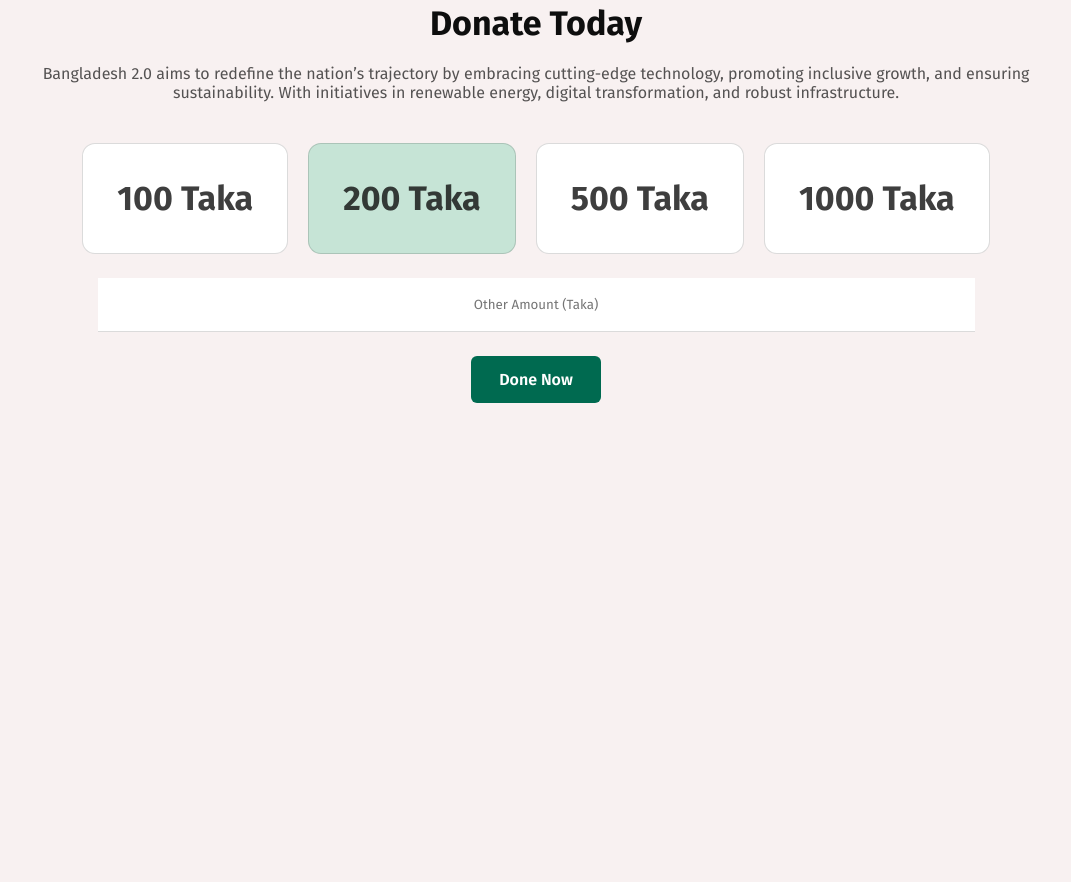
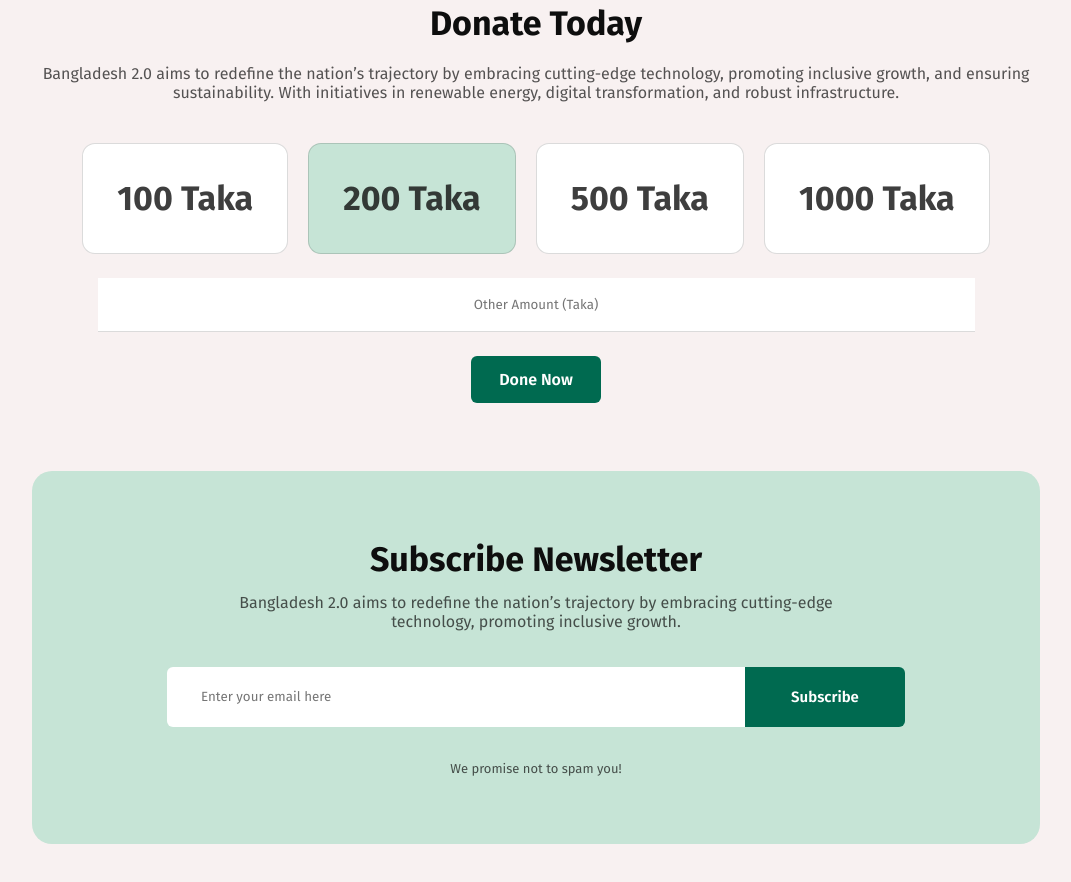
Before and after one commit to srsshawon/assignment-1, a plain HTML site: page index.html in a window 1280 px wide. Shown: the part 2405-3287 px from the top of the page, without its empty margins (104-1175 px from the left). Before the commit the page ends 2876 px from the top, so only its background shows below. Drawn offline with Linux system fonts and the light colour scheme.

Commit message:
added newsletter section and hover effects

```diff
--- a/index.html
+++ b/index.html
@@ -95,6 +95,17 @@
             <input type="text" class="input" name="" id="Taka" placeholder="Other Amount (Taka)">
             <button class="news-btn con-btn">Done Now</button>
         </section>
+        <section class="newsletter">
+            <div class="newsletter-head">
+                <h3 class="section-title">Subscribe Newsletter</h3>
+                <p class="section-description donate-description">Bangladesh 2.0 aims to redefine the nation’s trajectory by embracing cutting-edge<br> technology, promoting inclusive growth.</p>
+            </div>
+            <div class="newsletter-input">
+                <input type="email" name="email" id="email" placeholder="Enter your email here">
+                <button class="newsletter-btn">Subscribe</button>
+            </div>
+            <p class="newsletter-motto">We promise not to spam you!</p>
+        </section>
     </main>
     <footer>
 
--- a/styles/style.css
+++ b/styles/style.css
@@ -8,6 +8,19 @@
 }
 body{
     background-color: rgb(248, 241,241);
+}
+
+/* hover effects */
+
+.card-1:hover, .card-2:hover, .card-3:hover{
+    background-color: white;
+}
+.donate-btn:hover{
+    background-color: lightblue;
+}
+
+.btn-primary:hover, .btn-secondery:hover, .card-btn:hover, .news-btn:hover, .newsletter-btn:hover{
+    transform: scale(1.1);
 }
 
 /* shared style */
@@ -333,3 +346,73 @@
 .con-btn{
     padding: 14px 28px;
 }
+
+/* newsletter section style */
+
+.newsletter{
+    margin: 68px 136px 68px 136px;
+    display: flex;
+    flex-direction: column;
+    justify-content: center;
+    align-items: center;
+    gap: 54px;
+    padding: 68px 85px 68px 85px;
+    margin: 68px 136px 68px 136px;
+    border-radius: 20px;
+    background: rgb(198, 228, 214);
+}
+
+.newsletter-head{
+    display: flex;
+    flex-direction: column;
+    justify-content: center;
+    align-items: center;
+    gap: 13px;
+}
+
+
+.newsletter-input{
+    display: flex;
+    justify-content: flex-start;
+    align-items: flex-start;
+    margin-top: -50px;
+}
+#email{
+    width: 510px;
+    height: 30px;
+    display: flex;
+    flex-direction: column;
+    justify-content: flex-start;
+    align-items: flex-start;
+    gap: 20px;
+    padding: 15px 34px 15px 34px;
+    border: none;
+    border-radius: 6px 0px 0px 6px;
+    background: rgb(255, 255, 255);
+}
+
+.newsletter-btn{
+    width: 160px;
+    height: 60px;
+    display: flex;
+    justify-content: center;
+    align-items: center;
+    gap: 40px;
+    padding: 14px 28px 14px 28px;
+    border: none;
+    border-radius: 0px 6px 6px 0px;
+    background: rgb(0, 106, 80);
+    color: rgb(255, 255, 255);
+    font-family: Fira Sans;
+    font-size: 15px;
+    font-weight: 600;
+}
+.newsletter-motto{
+    color: rgba(14, 14, 14, 0.7);
+    font-family: Fira Sans;
+    font-size: 13px;
+    font-weight: 400;
+    text-align: center;
+    margin-top: -20px;
+
+}
```
